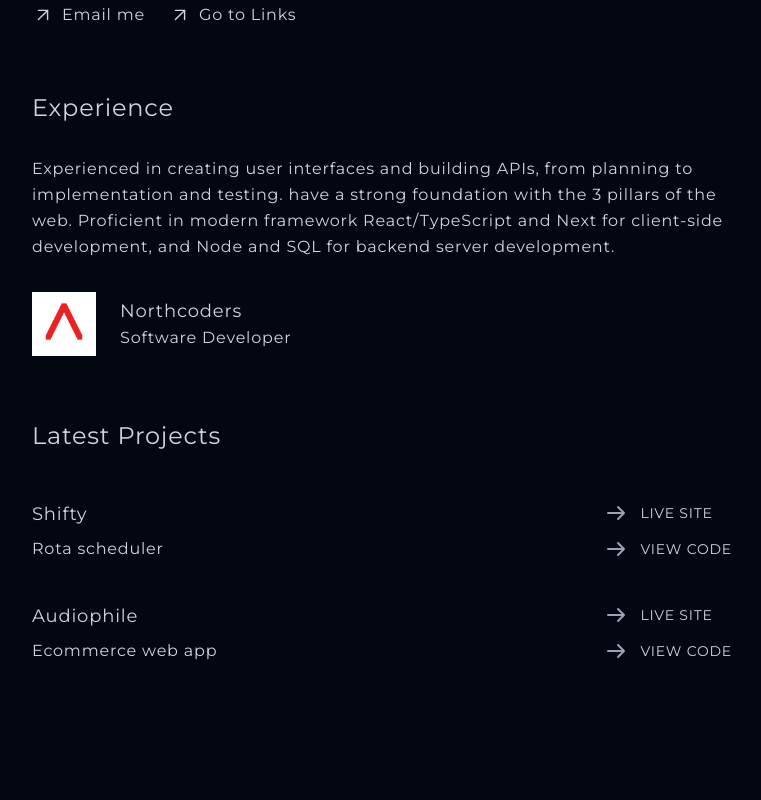
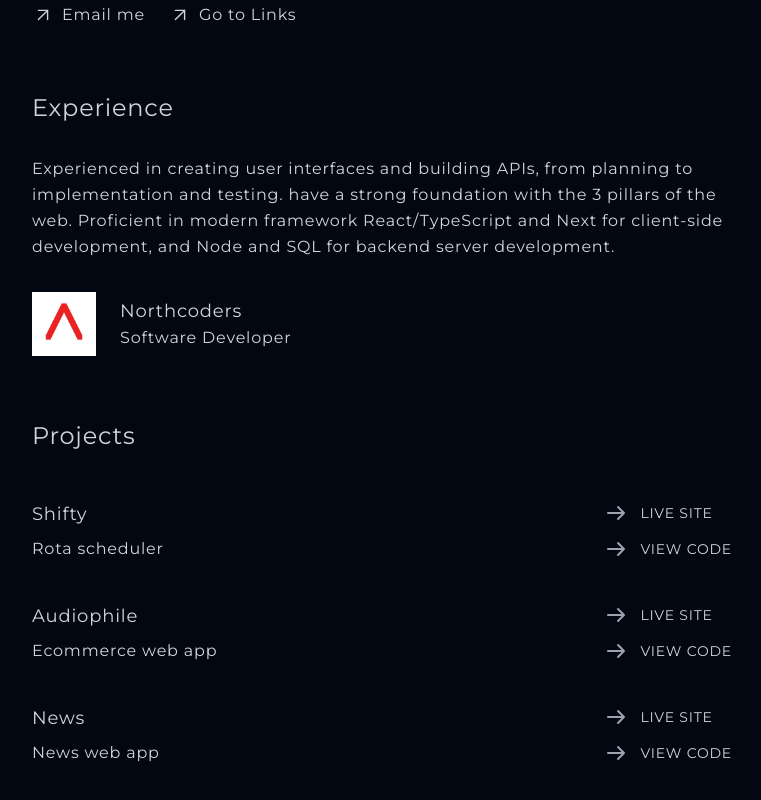
Before and after one commit to lanzmoncis/portfolio, a Next.js app: page / in a window 1280 px wide. Shown: the part 494-1294 px from the top of the page, without its empty margins (258-1019 px from the left). Before the commit the page ends 1248 px from the top, so only its background shows below. Built offline with nearby package versions, Linux system fonts and the light colour scheme.

Commit message:
Add news project

```diff
--- a/components/home/projects.tsx
+++ b/components/home/projects.tsx
@@ -6,7 +6,7 @@ import ArrowRight from "@/public/assets/arrow-right.svg";
 export const Projects = () => {
   return (
     <section className="space-y-8 pb-16">
-      <h3 className="text-2xl">Latest Projects</h3>
+      <h3 className="text-2xl">Projects</h3>
       <ul className="w-full space-y-2">
         <li className="px-3 py-4 -mx-3 hover:text-gray-400 duration-300">
           <div className="flex justify-between items-center">
@@ -85,6 +85,43 @@ export const Projects = () => {
             </div>
           </div>
         </li>
+        <li className="px-3 py-4 -mx-3 hover:text-gray-400 duration-300">
+          <div className="flex justify-between items-center">
+            <div className="space-y-4 md:space-y-2">
+              <h3 className="text-lg">News</h3>
+              <p>News web app</p>
+            </div>
+            <div className="space-y-6 md:space-y-3 text-sm text-inherit">
+              <div>
+                <Link href={"https://ncnews-lanz.netlify.app/"} target="_blank">
+                  <div className="uppercase hover:text-gray-100 duration-300 flex gap-3 items-center">
+                    <Image
+                      src={ArrowRight}
+                      alt="arrow top on square"
+                      className="hidden md:block"
+                    />
+                    <span>Live site</span>
+                  </div>
+                </Link>
+              </div>
+              <div>
+                <Link
+                  href={"https://github.com/lanzmoncis/news-fe"}
+                  target="_blank"
+                >
+                  <div className="uppercase hover:text-gray-100 duration-300 flex gap-3 items-center">
+                    <Image
+                      src={ArrowRight}
+                      alt="arrow top on square"
+                      className="hidden md:block"
+                    />
+                    <span>view code</span>
+                  </div>
+                </Link>
+              </div>
+            </div>
+          </div>
+        </li>
       </ul>
     </section>
   );
```
